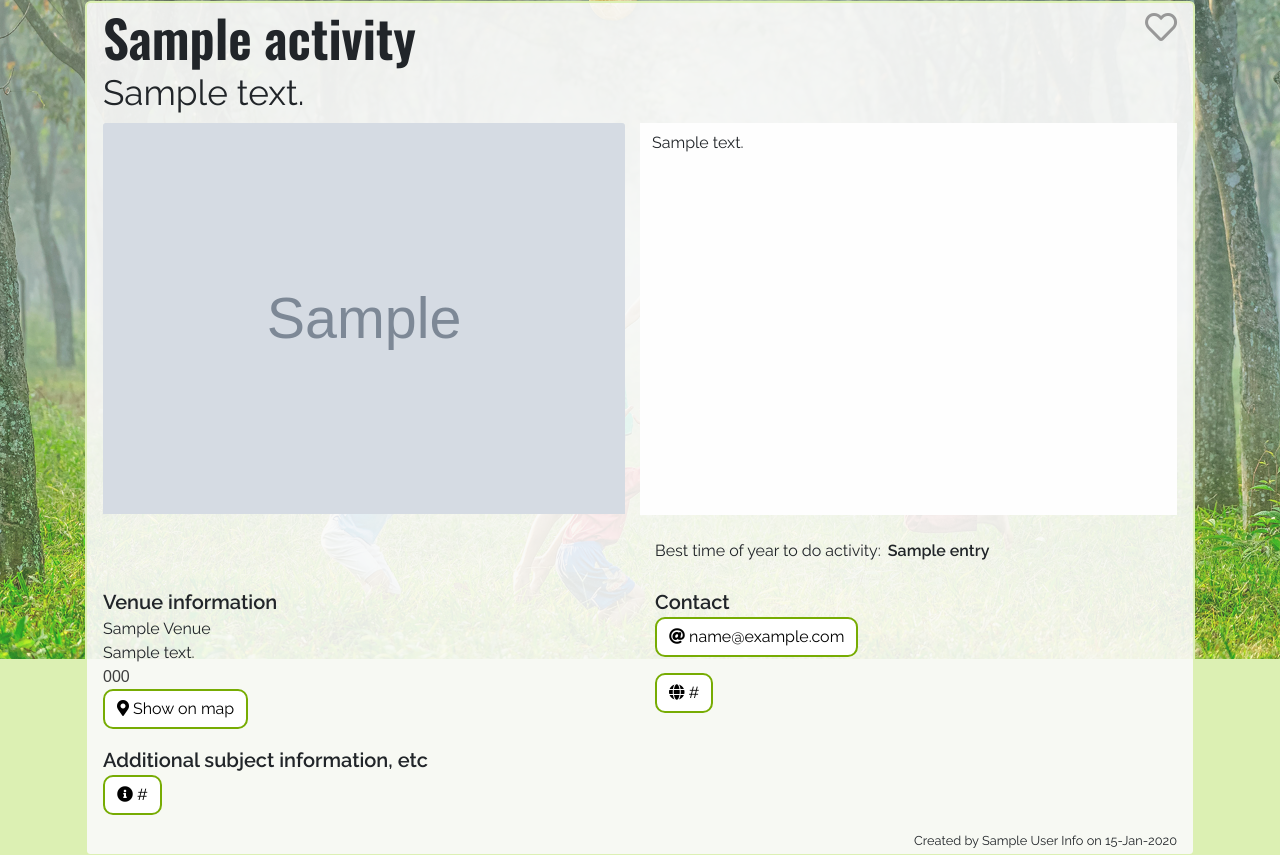
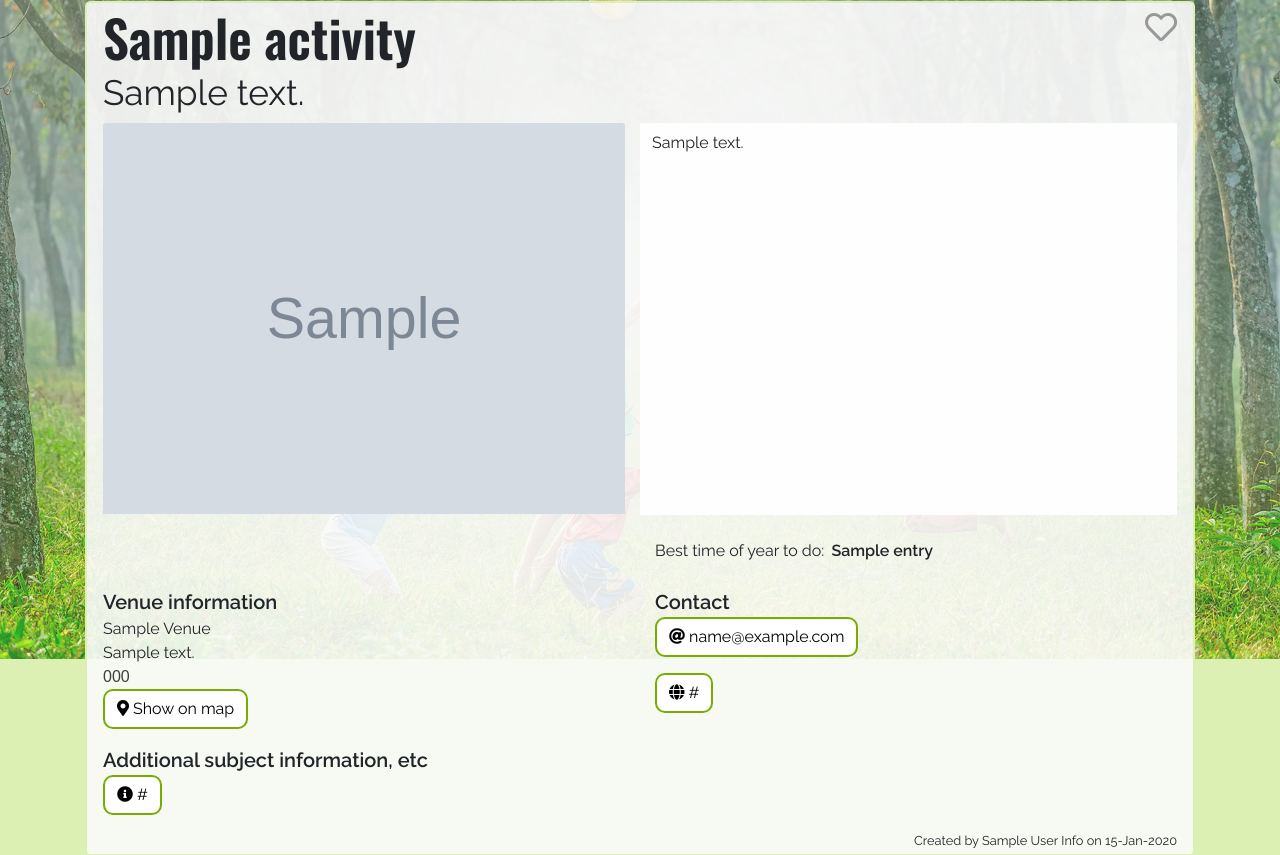
Before and after one commit to devtoguk/milestone-3-THINGS-TO-DO, a Flask app: template templates/activity.html in a window 1280 px wide. Shown: the part 141-996 px from the top of the page. Run offline with Flask 2, Linux system fonts and the light colour scheme; the template is opened without the code that fills it: most values are stand-ins (such as "Sample title", 1, 10 or a date in 2020); grey boxes marked "Sample" are stand-in pictures; some libraries are stand-ins or nearby versions.

Commit message:
Re-word the 'best time' text

```diff
--- a/templates/activity.html
+++ b/templates/activity.html
@@ -101,7 +101,7 @@
         <!-- Best time todo -->
         <div class="col-lg-6 mt-2 mb-2">
             <p class="activity-view__text-box">
-                Best time of year to do activity:
+                Best time of year to do:
                 <span class="d-xl-none"><br></span>
                 {% for entry in activity.whenTodo %}
                     <span class="activity-view__when">{{ entry }}</span>
```
